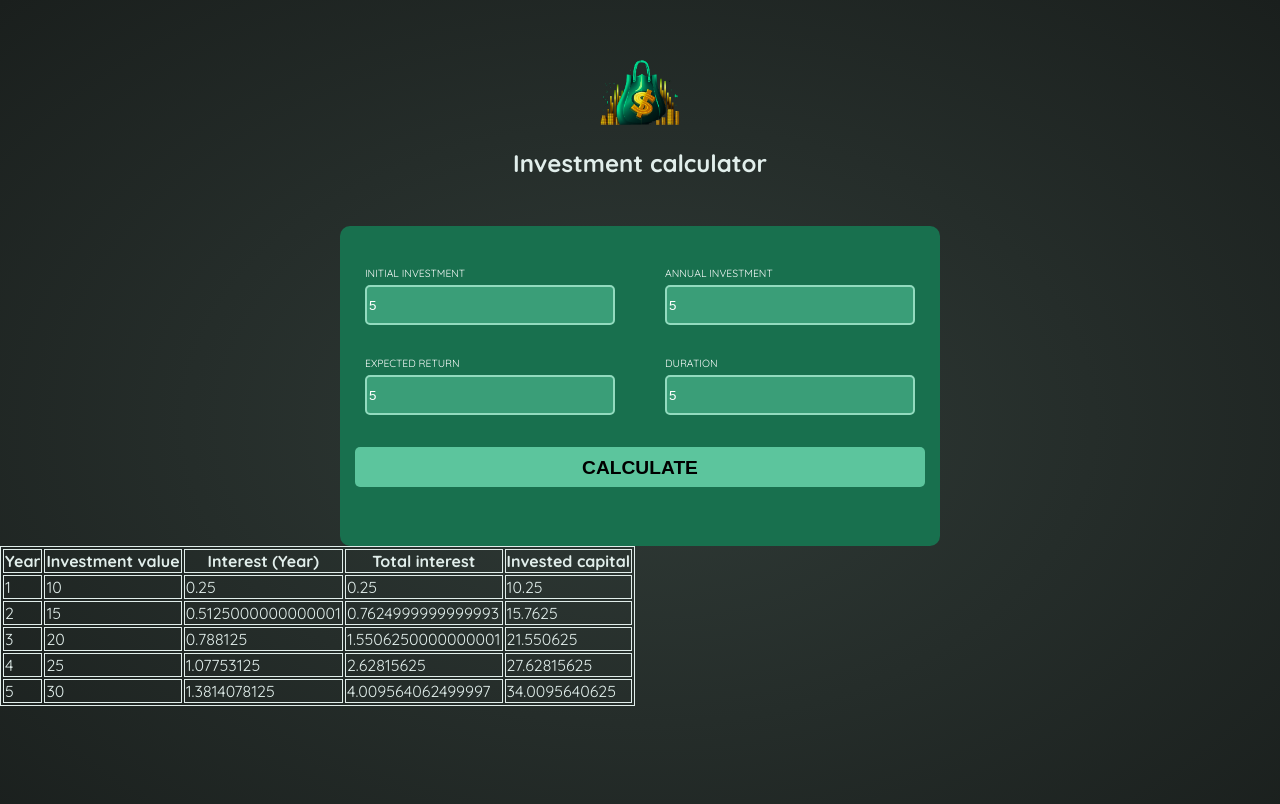
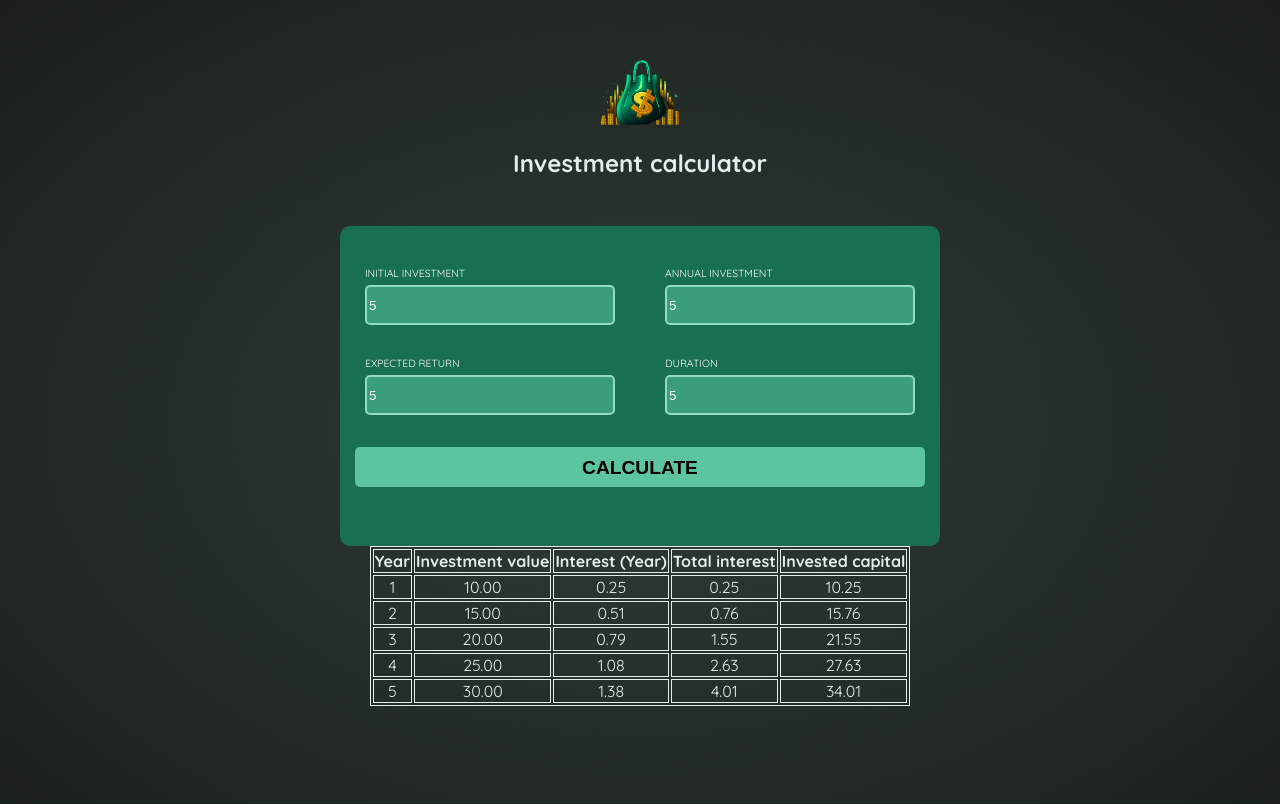
Before and after one commit to katic-nemanja/CompleteCourse-Angular, an Angular app in the folder 04 - Practice time/: page / in a window 1280 px wide. Both pictures are taken after typing "5", "5", "5", "5" into the empty fields and a click on the button "CALCULATE". Shown: the top 804 px of the page. Built offline with nearby package versions, Linux system fonts and the light colour scheme.

Commit message:
dodat pipe

```diff
--- a/04 - Practice time/src/app/app.component.css
+++ b/04 - Practice time/src/app/app.component.css
@@ -6,3 +6,12 @@ main{
     width: 800px;
     margin: auto;
 }
+
+.center{
+    display: flex;
+    align-items: center;
+    justify-content: center;
+    /* border: 2px solid red; */
+    width: 800px;
+    margin: auto;
+}
--- a/04 - Practice time/src/app/app.component.html
+++ b/04 - Practice time/src/app/app.component.html
@@ -4,7 +4,7 @@
     <app-user-input (isVisible)="isVisibleTrue($event)" (outRezultat)="izracunajRezultat($event)" />
 </main>
 
-
+<div class="center">
     @if(isResultVisible){
         <article>
             <app-investment-results [rezultat]="vratiRezultat" />
@@ -13,3 +13,4 @@
         @else {
         <h2>Kliknite na calculate za izracunavanje interesa</h2>
         }
+</div>
--- a/04 - Practice time/src/app/investment-results/investment-results.component.html
+++ b/04 - Practice time/src/app/investment-results/investment-results.component.html
@@ -22,19 +22,19 @@
         @for (item of rezultat; let i = $index; track i) {
             <tr>
                 <td>
-                    {{item.year}}
+                    {{item.year | number:'1.0-0'}}
                 </td>
                 <td>
-                    {{item.totalAmountInvested}}
+                    {{item.totalAmountInvested | number:'1.2-2'}}
                 </td>
                 <td>
-                    {{item.interest}}
+                    {{item.interest | number:'1.2-2' }}
                 </td>
                 <td>
-                    {{item.totalInterest}}
+                    {{item.totalInterest| number:'1.2-2'}}
                 </td>
                 <td>
-                    {{item.valueEndOfYear}}
+                    {{item.valueEndOfYear|number:'1.2-2'}}
                 </td>
             </tr>
         }
--- a/04 - Practice time/src/app/investment-results/investment-results.component.ts
+++ b/04 - Practice time/src/app/investment-results/investment-results.component.ts
@@ -1,10 +1,11 @@
 import { Component, Input } from '@angular/core';
 import { Result } from '../shared/result.model';
+import { DecimalPipe } from '@angular/common';
 
 @Component({
   selector: 'app-investment-results',
   standalone: true,
-  imports: [],
+  imports: [DecimalPipe],
   templateUrl: './investment-results.component.html',
   styleUrl: './investment-results.component.css'
 })
```
Lines whose indentation alone changed are shown as unchanged.
